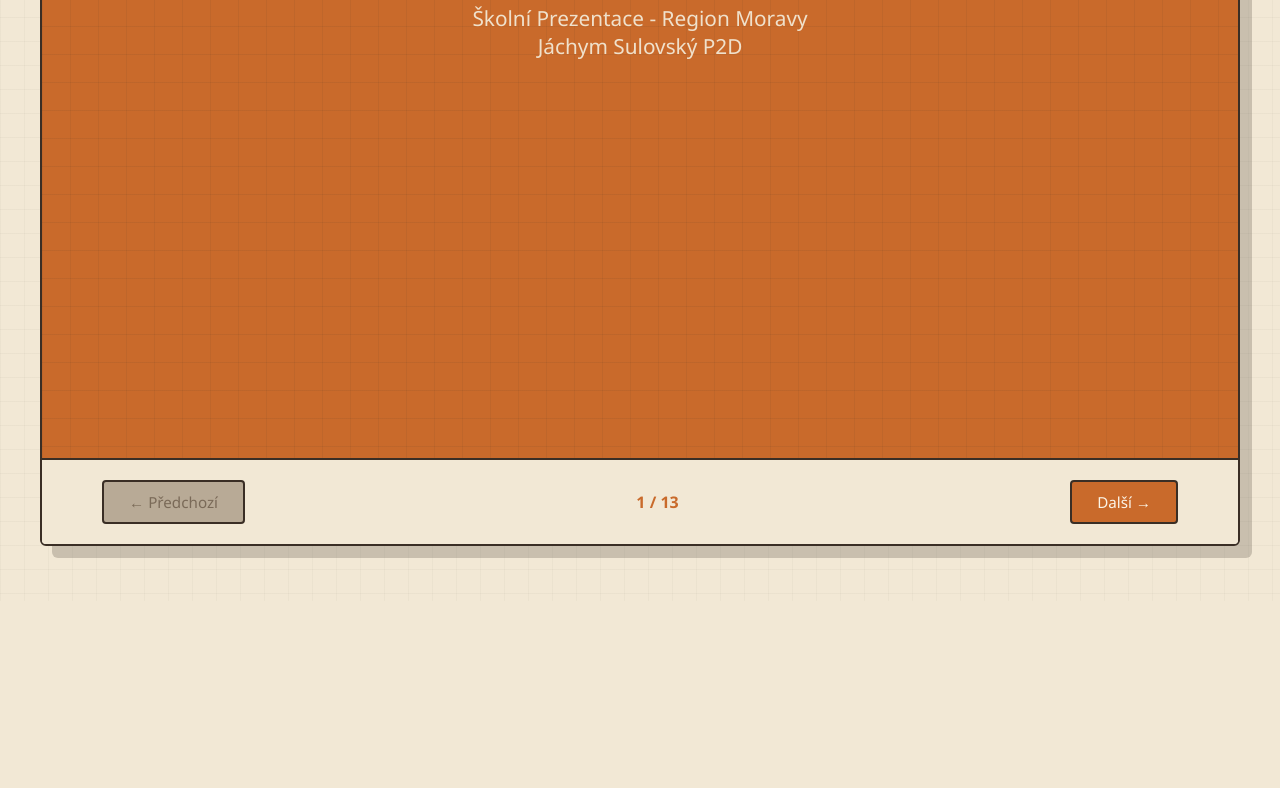
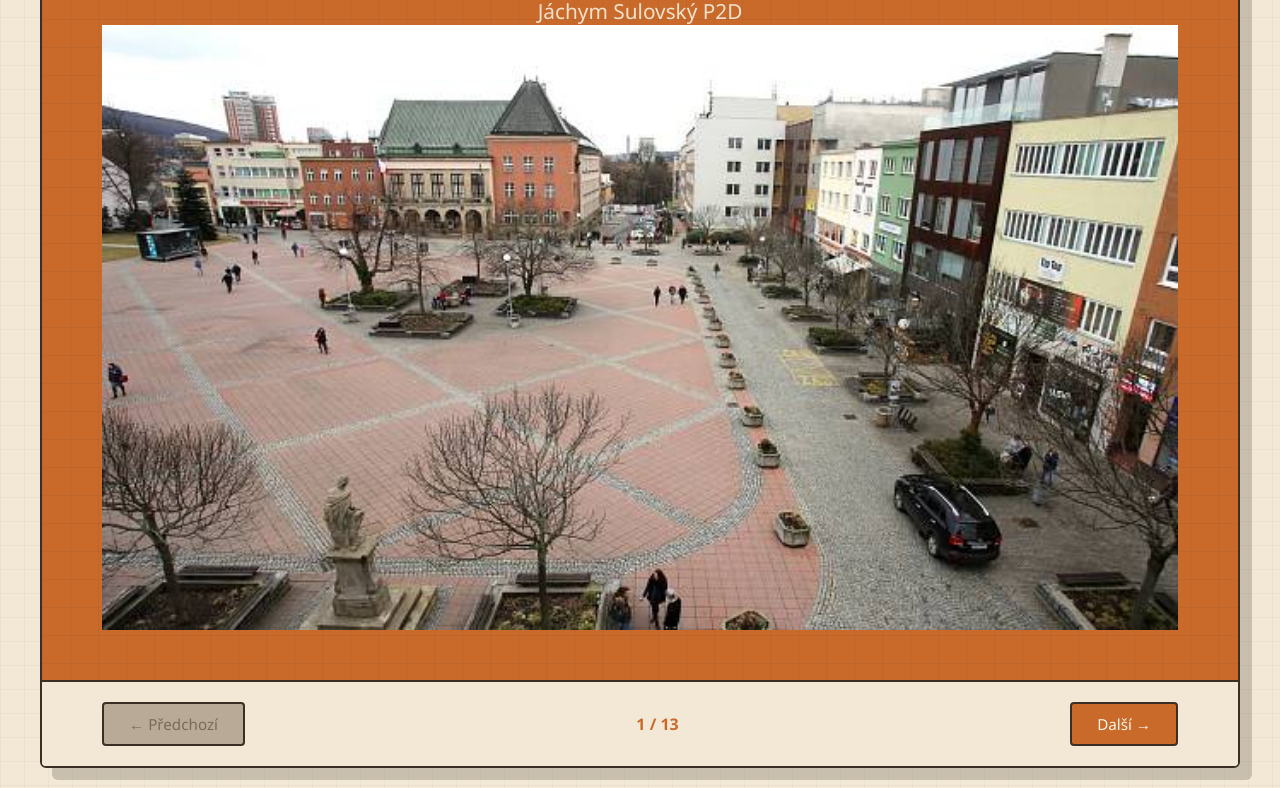
Before and after one commit to jachymsulovsky/zlin_prezentace_pt2, a plain HTML site: page index.html in a window 1280 px wide. Shown: the part 199-987 px from the top of the page. Before the commit the page ends 800 px from the top, so only its background shows below. Drawn offline with Linux system fonts and the light colour scheme.

Commit message:
přidání obrázku zlínského náměstí

```diff
--- a/index.html
+++ b/index.html
@@ -13,6 +13,7 @@
             <h1>Zlínský Kraj</h1>
             <p>Školní Prezentace - Region Moravy</p>
             <p>Jáchym Sulovský P2D</p>
+            <img src="obrazky/zlin_namesti.jpg" alt="Zlínské náměstí" class="title-image">
         </div>
 
         <!-- Slide 2: Základní informace -->
```
